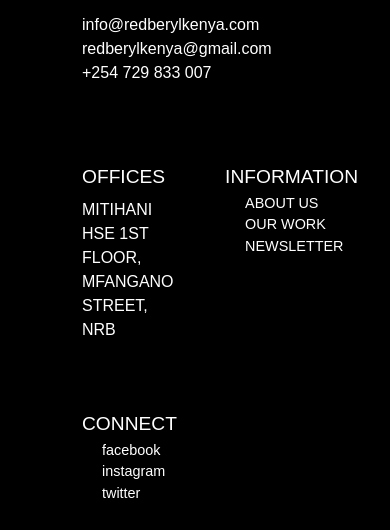
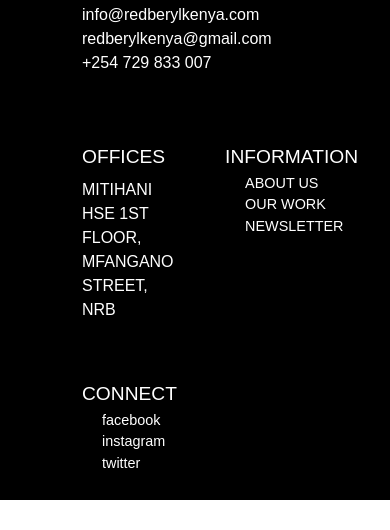
Before and after one commit to tom-maghanga/RBK, a website: page nav-pages/large.html in a window 390 px wide. Shown: the part 2917-3447 px from the top of the page. After the commit the page ends 3417 px from the top, so only its background shows below. Drawn offline with nearby package versions, Linux system fonts and the light colour scheme; files whose address does not match are found by name.

Commit message:
footer margin-top

```diff
--- a/style.css
+++ b/style.css
@@ -991,7 +991,7 @@ background-color: #333 !important;
     flex: 1;
     max-width: 100%;
     margin: 10px; /* Adjust the margin as needed */
-    margin-top: -10px;
+    margin-top: -20px;
 }
 
 /* Additional styling for individual elements if necessary */
```
